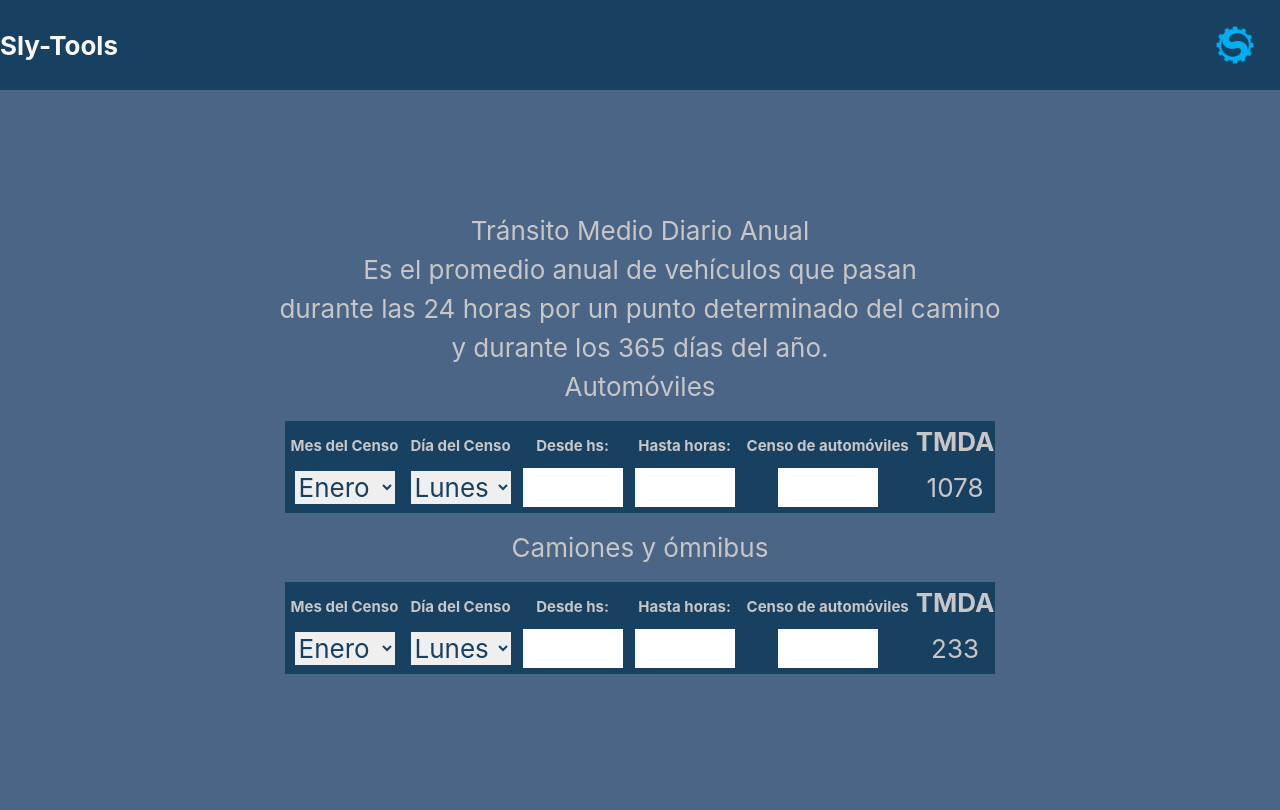
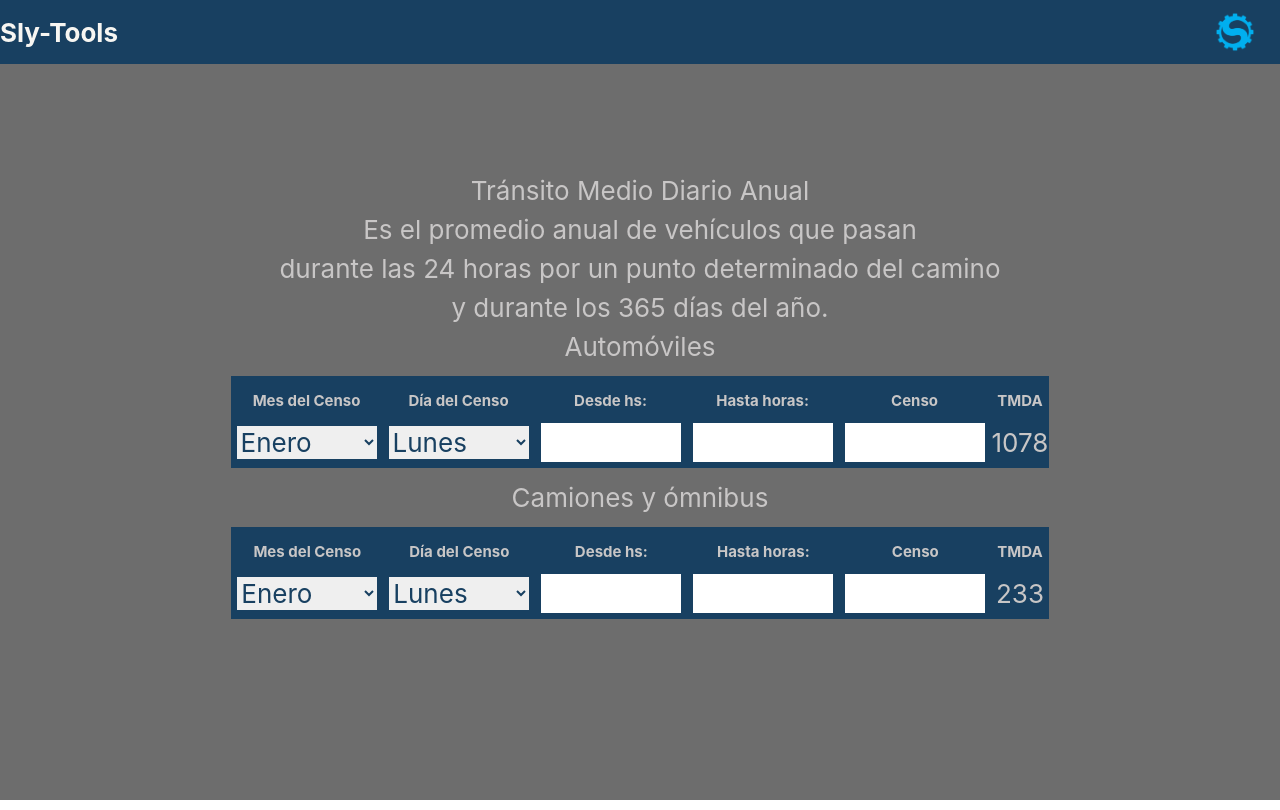
Before and after one commit to jonahsly/sly-tools, a React (Create React App) app: page / in a window 1280 px wide. Built offline with nearby package versions, Linux system fonts and the light colour scheme.

Commit message:
changeto_alpha_0.5.26

```diff
--- a/src/App.css
+++ b/src/App.css
@@ -14,8 +14,13 @@
 }
 
 .App-header {
+  position: absolute;
+  width: 100%;
+  padding-top: 5px;
+  padding-bottom: 5px;
   background-color: #184061;
-  min-height: 10vh;
+  height: 64px;
+  box-shadow: rgb(71, 71, 71);
   display: flex;
   flex-direction: row;
   align-items: center;
@@ -25,8 +30,8 @@
 }
 
 .App-main {
-  background-color: #4B6587;
-  min-height: 90vh;
+  background-color: #6d6d6d;
+  min-height: 100vh;
   display: flex;
   flex-direction: column;
   align-items: center;
@@ -35,24 +40,28 @@
   color: #C8C6C6;
 }
 
+
 .App-main__section-table {
   background-color: #184061;
-  margin: 15px;
+  margin: 10px;
+  border: 10px;
+  padding: 5px;
 }
 
+
 input {
-  width: 100px;
+  width: 140px;
   margin: 5px;
   color: #184061;
 }
 select {
-  width: 100px;
+  width: 140px;
   margin: 5px;
   color: #184061;
 }
 
 label {
-  width: 100px;
+  width: 140px;
   font-size: 15px;
   margin: 5px;
 }
--- a/src/App.js
+++ b/src/App.js
@@ -112,11 +112,12 @@ function App() {
     <React.Fragment>
       <div className="App">
         <header className="App-header">
-          <h1>
-            <a href="./"><b>Sly-Tools</b></a>
-          </h1>
 
-          <img className="App-header__Logo" src={logo} alt="Logo"/>
+            <h1>
+              <a href="./"><b>Sly-Tools</b></a>
+            </h1>
+            <img className="App-header__Logo" src={logo} alt="Logo"/>
+
         </header>
         <main className="App-main">
             <h1>
@@ -133,8 +134,8 @@ function App() {
                     <th><label>Día del Censo</label></th>
                     <th><label>Desde hs:</label></th>
                     <th><label>Hasta horas:</label></th>
-                    <th><label>Censo de automóviles</label></th>
-                    <th><div>TMDA</div></th>
+                    <th><label>Censo</label></th>
+                    <th><label>TMDA</label></th>
                   </tr>
                   <tr>
                     <td>
@@ -164,7 +165,6 @@ function App() {
                         <option value="domingo">Domingo</option>
                       </select>
                     </td>
-
                     <td><input name="desde_hs" onChange={onChange}/></td>
                     <td><input name="hasta_hs" onChange={onChange}/></td>
                     <td><input name="censoAut" onChange={onChange}/></td>
@@ -175,14 +175,13 @@ function App() {
               <section className="App-main__section">
                 <h6>Camiones y ómnibus</h6>
                 <table className="App-main__section-table">
-
                   <tr>
                     <th><label>Mes del Censo</label></th>
                     <th><label>Día del Censo</label></th>
                     <th><label>Desde hs:</label></th>
                     <th><label>Hasta horas:</label></th>
-                    <th><label>Censo de automóviles</label></th>
-                    <th><div>TMDA</div></th>
+                    <th><label>Censo</label></th>
+                    <th><label>TMDA</label></th>
                   </tr>
                   <tr>
                     <td>
```
